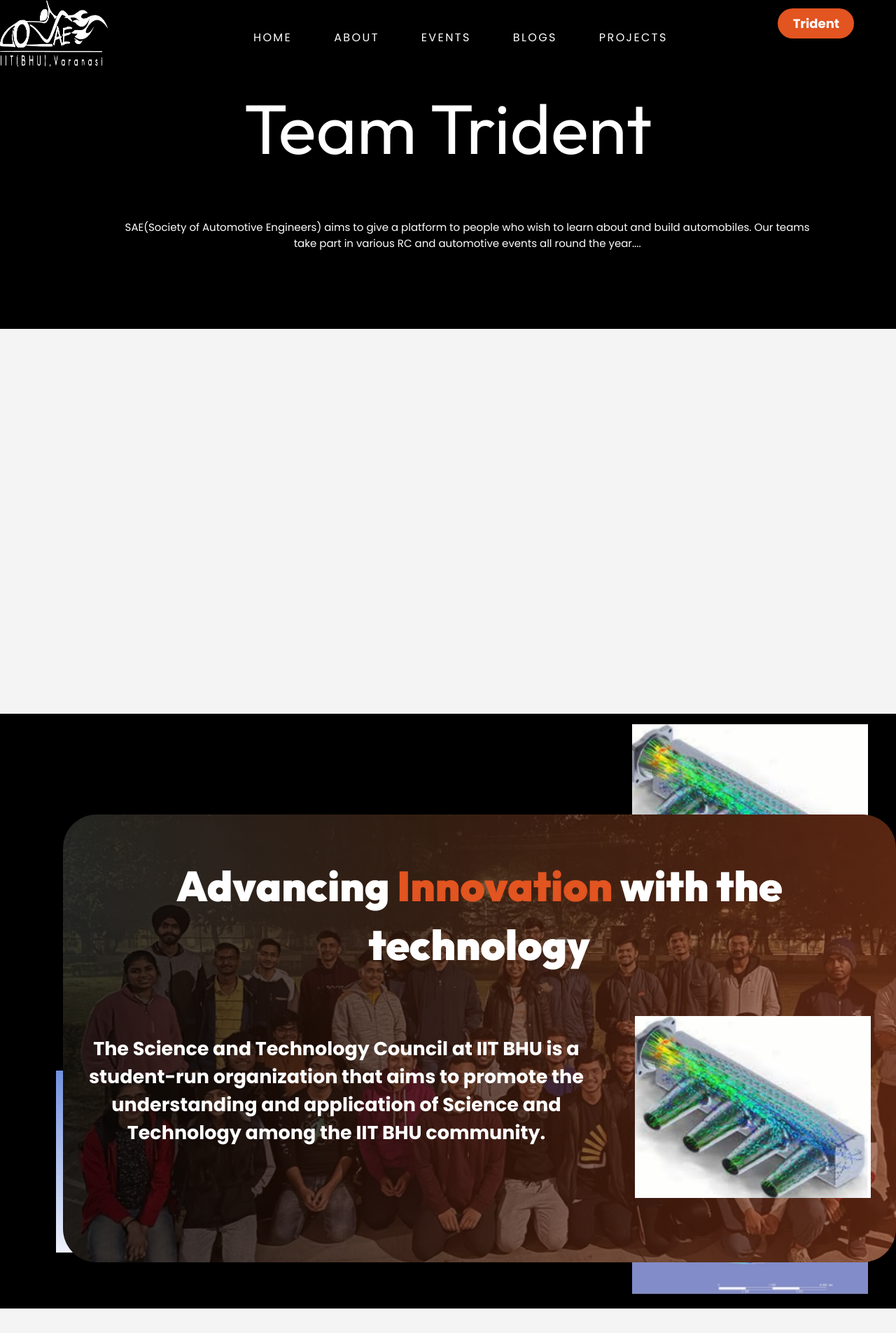
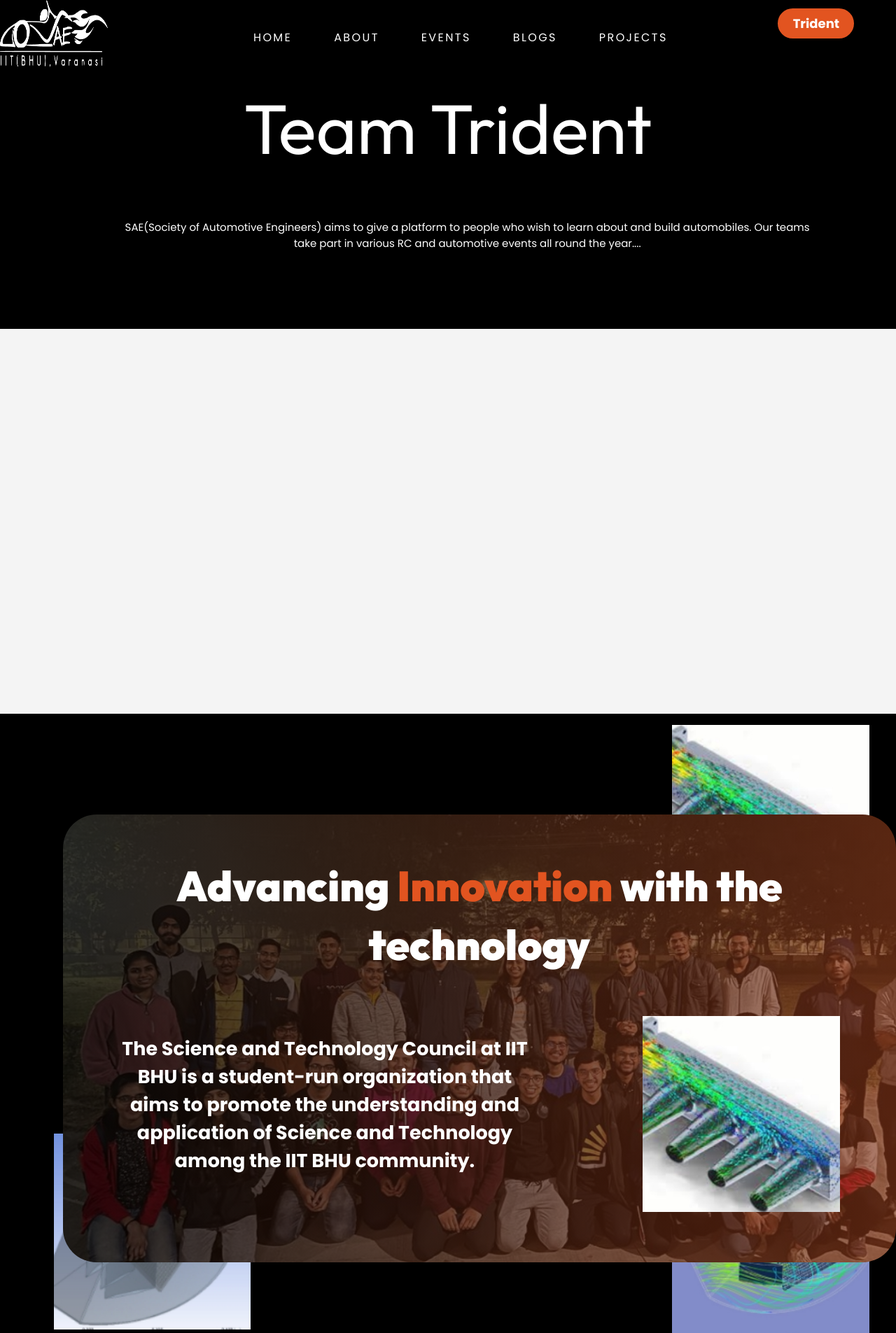
Before and after one commit to Adityakashyap1011/Reop1, a React (Create React App) app: page / in a window 1280 px wide. Shown: the top 1905 px of the page at 70% size. Built offline with nearby package versions, Linux system fonts and the light colour scheme.

Commit message:
Update Body1.css

```diff
--- a/src/Body1.css
+++ b/src/Body1.css
@@ -2,15 +2,15 @@
 @import url('https://fonts.googleapis.com/css2?family=Outfit:wght@100..900&family=Poppins:ital,wght@0,100;0,200;0,300;0,400;0,500;0,600;0,700;0,800;0,900;1,100;1,200;1,300;1,400;1,500;1,600;1,700;1,800;1,900&display=swap');
 
 .box{
-    height: 850px;
+    height: 120vh;
     background-color: black;
     margin-bottom: 500px;
     width: 100vw;
     position: relative;
 }
 .img1{
-    height: 260px;
-    width: 337px;
+    height: 35vh;
+    width: 22vw;
     object-fit: cover;
 }
 .grp{
@@ -29,18 +29,18 @@
 }
 .topright{
     position: absolute;
-    top: 15px;
-    right: 40px;
+    top: 2vh;
+    right: 3vw;
 }
 .bottomleft {
     position: absolute;
-    bottom: 80px;
-    left: 80px;
+    bottom: 10vh;
+    left: 6vw;
 }
 .bottomright {
     position: absolute;
-    bottom: 20px;
-    right: 40px;
+    bottom: 7vh;
+    right: 3vw;
 }
 .p1{
     font-family: "Outfit", sans-serif;
@@ -58,5 +58,5 @@
     font-family: "Poppins", sans-serif;
     font-weight: 700;
     font-size: 27px;
-    width: 710px;
+    width: 46vw;
 }
```
